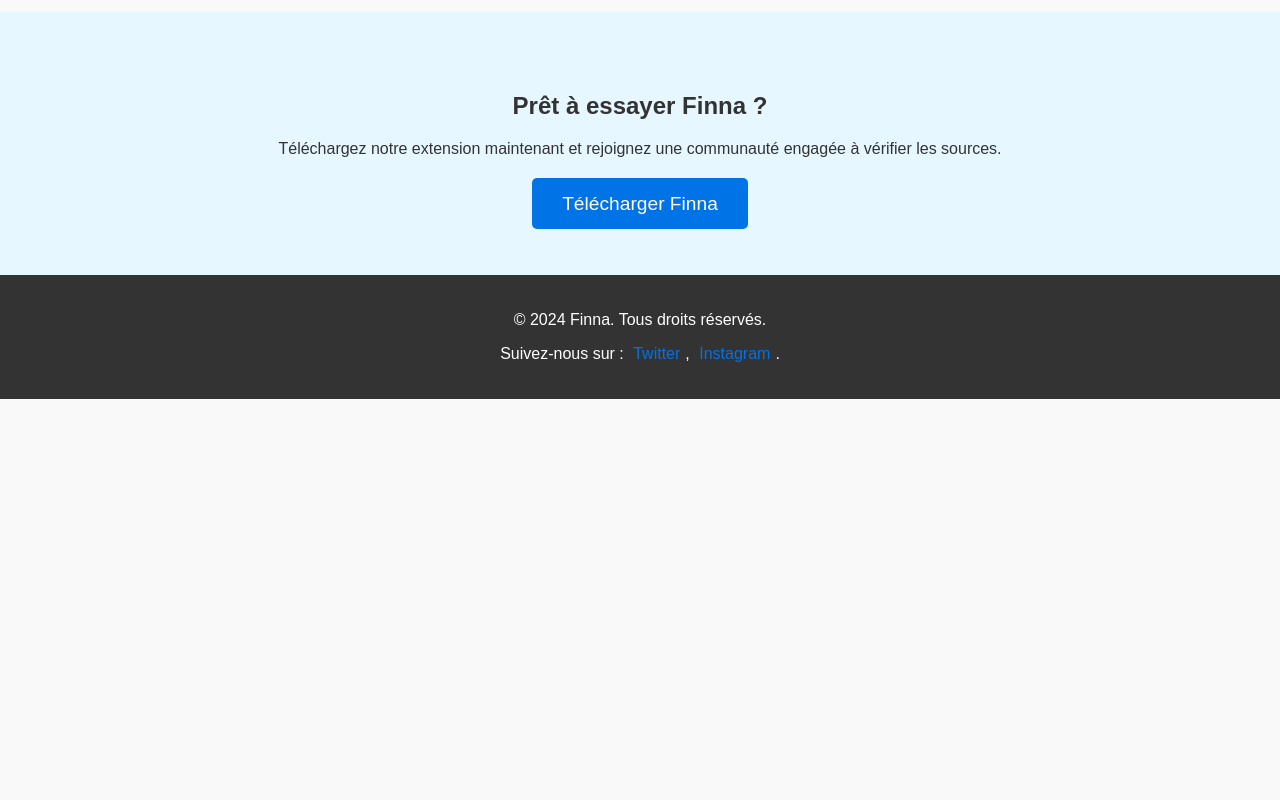
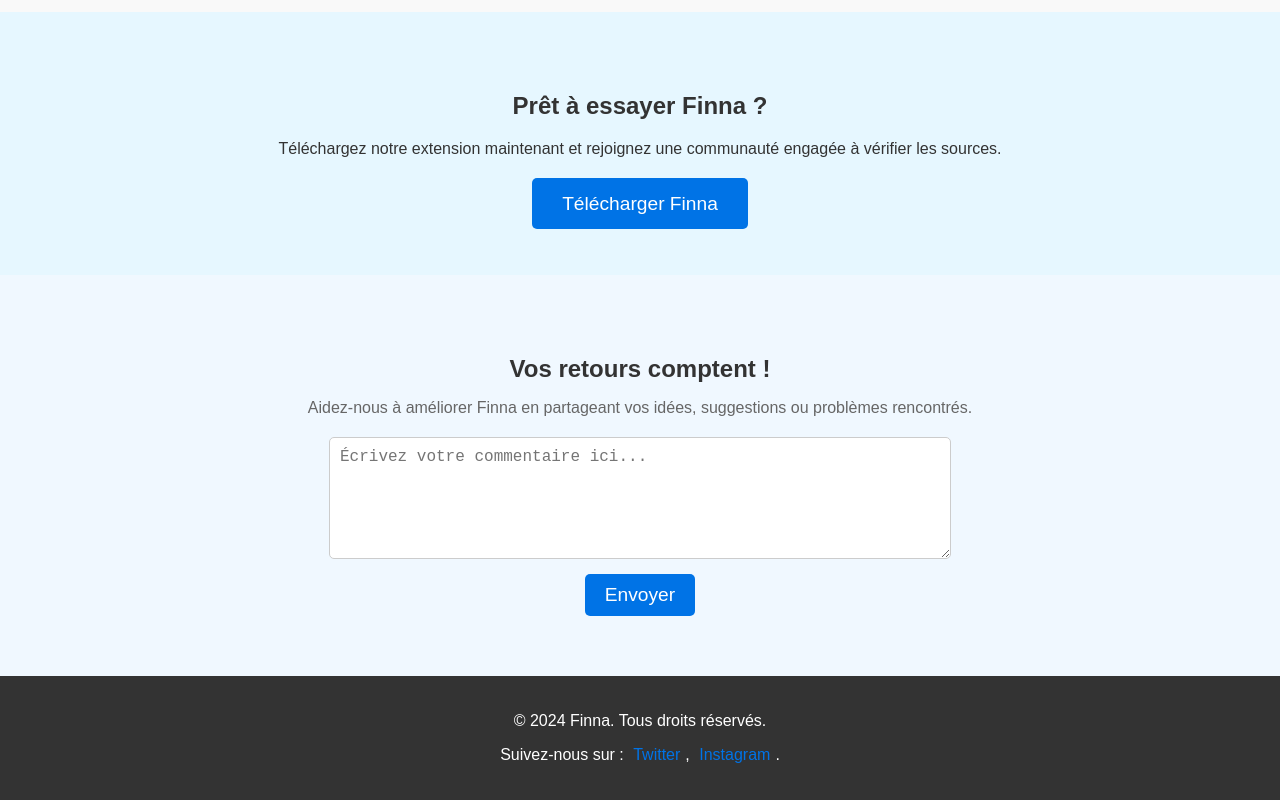
Before and after one commit to eipFinna/FINNA_MIRROR, a React (Create React App) app in the folder finna/: page / in a window 1280 px wide. Shown: the part 737-1537 px from the top of the page. Before the commit the page ends 1136 px from the top, so only its background shows below. Built offline with nearby package versions, Linux system fonts and the light colour scheme.

Commit message:
feat: add user have possibility to submit a feedback

```diff
--- a/finna/src/App.js
+++ b/finna/src/App.js
@@ -3,6 +3,8 @@
 import Features from "./components/Features";
 import DownloadSection from "./components/DownloadSection";
 import Footer from "./components/Footer";
+
+import UserFeedback from "./components/UserFeedback";
 
 import Documentation from "./components/Documentation";
 
@@ -17,6 +19,7 @@
       <Documentation />
 
       <DownloadSection />
+      <UserFeedback />
       <Footer />
     </div>
   );
--- /dev/null
+++ b/finna/src/components/UserFeedback.css
@@ -0,0 +1,47 @@
+.user-feedback-section {
+    padding: 60px 30px;
+    background-color: #f0f8ff;
+    text-align: center;
+  }
+
+  .user-feedback-section h2 {
+    margin-bottom: 10px;
+    color: #333;
+  }
+
+  .user-feedback-section p {
+    margin-bottom: 20px;
+    color: #666;
+  }
+
+  .feedback-form {
+    display: flex;
+    flex-direction: column;
+    align-items: center;
+    gap: 15px;
+  }
+
+  .feedback-form textarea {
+    width: 100%;
+    max-width: 600px;
+    height: 100px;
+    padding: 10px;
+    border: 1px solid #ccc;
+    border-radius: 5px;
+    font-size: 1rem;
+  }
+
+  .feedback-form .feedback-button {
+    padding: 10px 20px;
+    background-color: #0073e6;
+    color: white;
+    border: none;
+    border-radius: 5px;
+    font-size: 1.2rem;
+    cursor: pointer;
+    transition: background-color 0.3s;
+  }
+
+  .feedback-form .feedback-button:hover {
+    background-color: #005bb5;
+  }
--- /dev/null
+++ b/finna/src/components/UserFeedback.js
@@ -0,0 +1,38 @@
+import React, { useState } from "react";
+import "./UserFeedback.css";
+
+const UserFeedback = () => {
+  const [feedback, setFeedback] = useState("");
+
+  const handleSubmit = (e) => {
+    e.preventDefault();
+    /*pour le backend plus tard*/
+    console.log("Feedback soumis :", feedback);
+
+    setFeedback("");
+    alert("Merci pour votre retour !");
+  };
+
+  return (
+    <section id="user-feedback" className="user-feedback-section">
+      <h2>Vos retours comptent !</h2>
+      <p>
+        Aidez-nous à améliorer Finna en partageant vos idées, suggestions ou
+        problèmes rencontrés.
+      </p>
+      <form onSubmit={handleSubmit} className="feedback-form">
+        <textarea
+          value={feedback}
+          onChange={(e) => setFeedback(e.target.value)}
+          placeholder="Écrivez votre commentaire ici..."
+          required
+        ></textarea>
+        <button type="submit" className="feedback-button">
+          Envoyer
+        </button>
+      </form>
+    </section>
+  );
+};
+
+export default UserFeedback;
```
